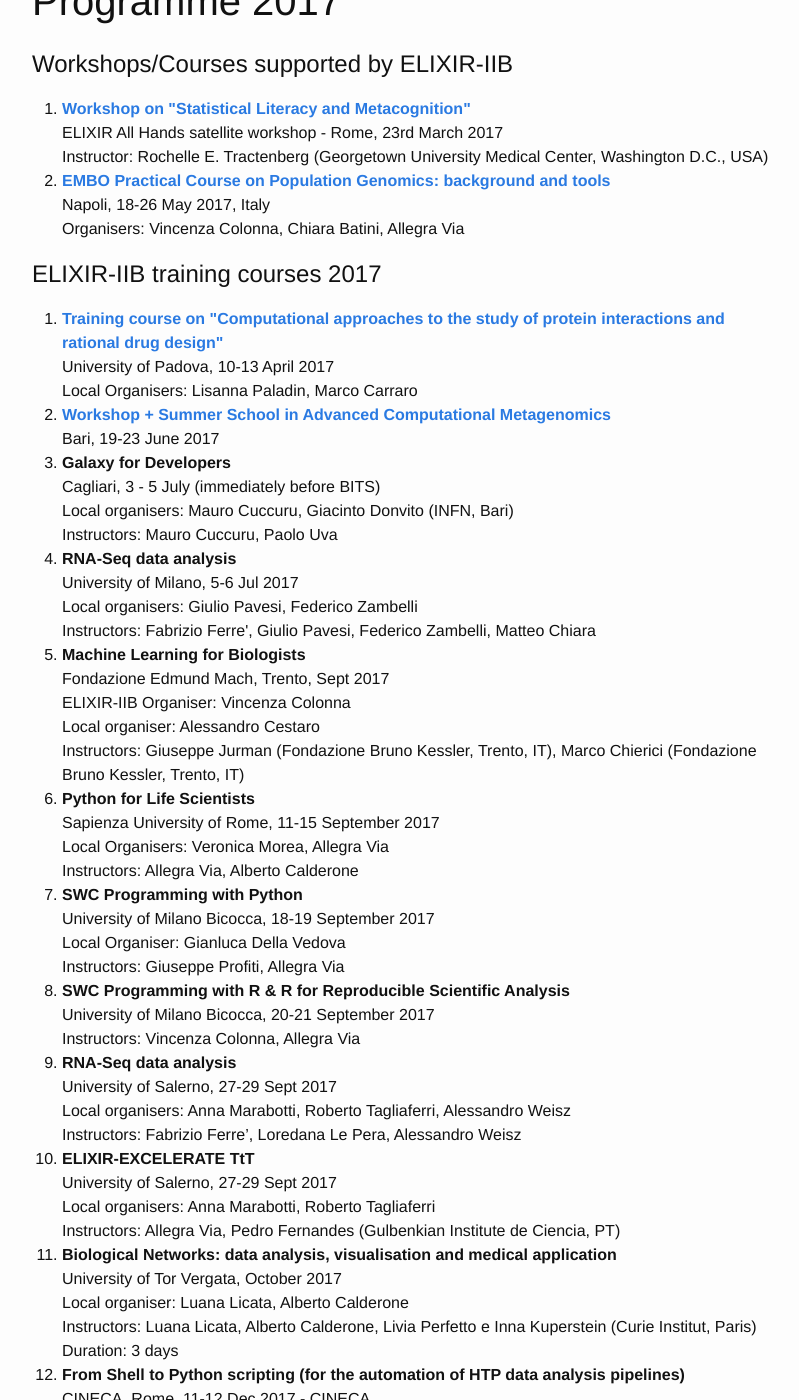
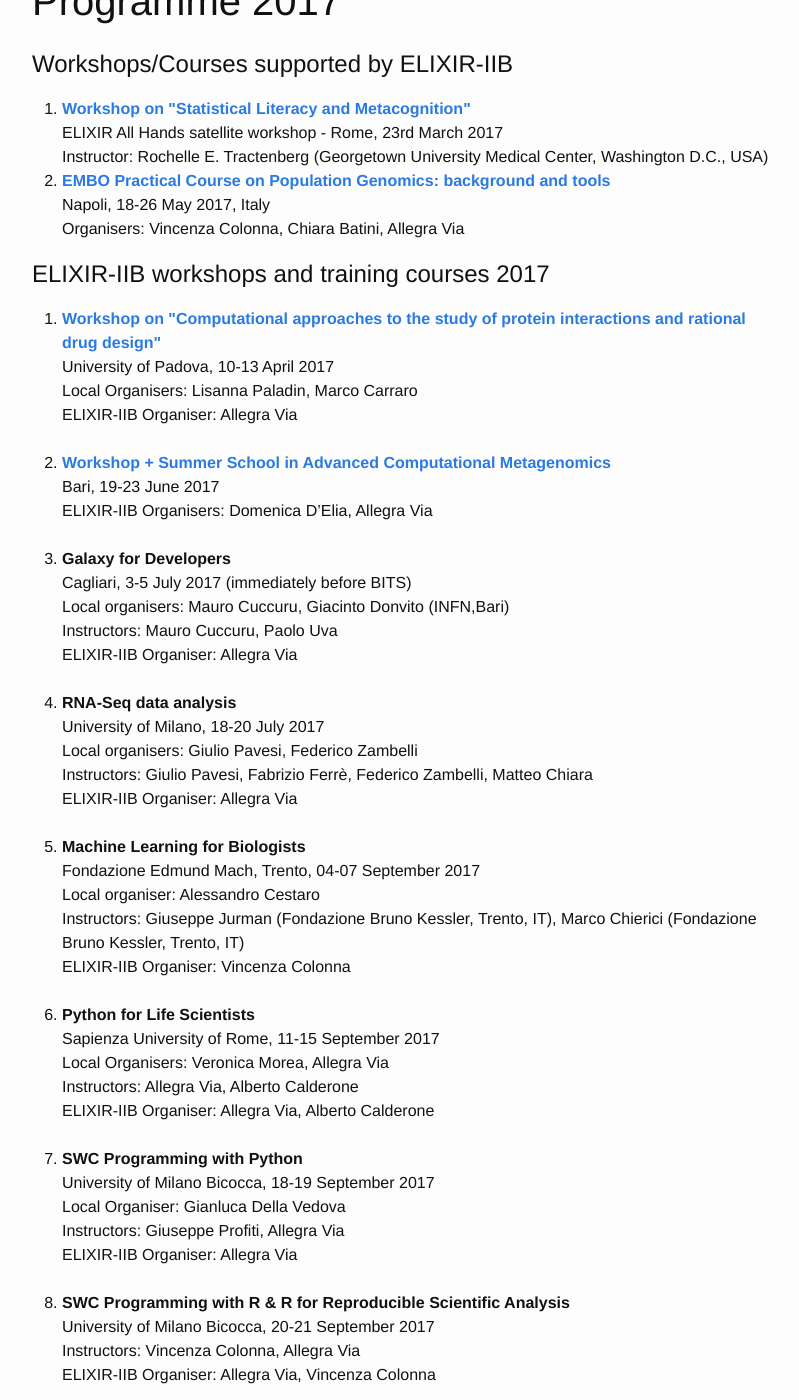
Before and after one commit to ELIXIR-IIB-training/website, a Jekyll site: the page built from programme2017/index.html, in a window 1280 px wide and 1400 px high, scrolled down 192 px. Shown: the whole window, without its empty margins (238-1037 px from the left). Built offline with Jekyll 4.4.1, drawn with Linux system fonts in a browser that asks for light colours; some of the changed text lies outside the part shown.

Commit message:
programme 2017 update

```diff
--- a/programme2017/index.html
+++ b/programme2017/index.html
@@ -11,74 +11,84 @@ layout: default
   <ol>
 	  <li><a href="https://elixir-iib-training.github.io/website/docs/workshop_on_statistical_literacy_and_metacognition.pdf"> <b>Workshop on "Statistical Literacy and Metacognition"</b></a><br>
             ELIXIR All Hands satellite workshop - Rome, 23rd March 2017<br>
-          Instructor: Rochelle E. Tractenberg (Georgetown University Medical Center, Washington D.C., USA)
+            Instructor: Rochelle E. Tractenberg (Georgetown University Medical Center, Washington D.C., USA)</li>
 
 	  <li> <a href="http://meetings.embo.org/event/17-population-genomics"><b>EMBO Practical Course on Population Genomics: background and tools</b></a><br>
             Napoli, 18-26 May 2017, Italy<br>
-          Organisers: Vincenza Colonna, Chiara Batini, Allegra Via<br>
+            Organisers: Vincenza Colonna, Chiara Batini, Allegra Via</li>
   </ol>
 
 
-   <h2>ELIXIR-IIB training courses 2017</h2>
+   <h2>ELIXIR-IIB workshops and training courses 2017</h2>
 
    <ol>
-      <li><a href="https://elixir-iib-training.github.io/website/2017/04/10/protein-interactions-padova.html"><b>Training course on "Computational approaches to the study of protein interactions and rational drug design"</b></a> <br>
+      <li><a href="https://elixir-iib-training.github.io/website/2017/04/10/protein-interactions-padova.html"><b>Workshop on "Computational approaches to the study of protein interactions and rational drug design"</b></a> <br>
 	University of Padova, 10-13 April 2017 <br>
 	Local Organisers: Lisanna Paladin, Marco Carraro <br>
-
+	ELIXIR-IIB Organiser: Allegra Via</li>
+      <br>
       <li><a href="https://elixir-iib-training.github.io/website/2017/06/19/metagenomics-workshop-and-school-bari.html"><b>Workshop + Summer School in Advanced Computational Metagenomics</b></a><br>
 	Bari, 19-23 June 2017 <br>
-
+	ELIXIR-IIB Organisers: Domenica D’Elia, Allegra Via</li>
+      <br>
       <li><b>Galaxy for Developers </b><br>
-	     Cagliari, 3 - 5 July (immediately before BITS) <br>
-             Local organisers: Mauro Cuccuru, Giacinto Donvito (INFN, Bari) <br>
-	     Instructors: Mauro Cuccuru, Paolo Uva
-
-      <li><b>RNA-Seq data analysis</b> <br>
-             University of Milano, 5-6 Jul 2017 <br>
+	Cagliari, 3-5 July 2017 (immediately before BITS) <br>
+        Local organisers: Mauro Cuccuru, Giacinto Donvito (INFN,Bari) <br>
+	Instructors: Mauro Cuccuru, Paolo Uva<br>
+	ELIXIR-IIB Organiser: Allegra Via</li>
+      <br>
+      <li><b>RNA-Seq data analysis</b><br>
+        University of Milano, 18-20 July 2017 <br>
         Local organisers: Giulio Pavesi, Federico Zambelli <br>
-             Instructors: Fabrizio Ferre', Giulio Pavesi, Federico Zambelli, Matteo Chiara <br>
-
+        Instructors: Giulio Pavesi, Fabrizio Ferrè, Federico Zambelli, Matteo Chiara <br>
+	ELIXIR-IIB Organiser: Allegra Via</li>
+      <br>
       <li><b>Machine Learning for Biologists</b> <br>
-	     Fondazione Edmund Mach, Trento, Sept 2017 <br>
-	     ELIXIR-IIB Organiser: Vincenza Colonna<br>
+	Fondazione Edmund Mach, Trento, 04-07 September 2017 <br>
 	Local organiser: Alessandro Cestaro<br>
 	Instructors: Giuseppe Jurman (Fondazione Bruno Kessler, Trento, IT), Marco Chierici (Fondazione Bruno Kessler, Trento, IT)<br>
+	ELIXIR-IIB Organiser: Vincenza Colonna</li>
+      <br>
       <li><b>Python for Life Scientists</b><br>
         Sapienza University of Rome, 11-15 September 2017<br>
 	Local Organisers: Veronica Morea, Allegra Via<br>
         Instructors: Allegra Via, Alberto Calderone<br>
-
+	ELIXIR-IIB Organiser: Allegra Via, Alberto Calderone</li>
+      <br>
       <li><b>SWC Programming with Python</b><br>
 	University of Milano Bicocca, 18-19 September 2017<br>
 	Local Organiser: Gianluca Della Vedova<br>
 	Instructors: Giuseppe Profiti, Allegra Via<br>
-
+	ELIXIR-IIB Organiser: Allegra Via</li>
+      <br>
       <li><b>SWC Programming with R & R for Reproducible Scientific Analysis</b> <br>
         University of Milano Bicocca, 20-21 September 2017<br>
 	Instructors: Vincenza Colonna, Allegra Via<br>
-
+	ELIXIR-IIB Organiser: Allegra Via, Vincenza Colonna</li>
+      <br>
       <li><b>RNA-Seq data analysis</b><br>
 	University of Salerno, 27-29 Sept 2017<br>
         Local organisers: Anna Marabotti, Roberto Tagliaferri, Alessandro Weisz<br>
-             Instructors: Fabrizio Ferre’, Loredana Le Pera, Alessandro Weisz<br>
-
+        Instructors: Fabrizio Ferre’, Loredana Le Pera, Giorgio Giurato<br>
+	ELIXIR-IIB Organiser: Anna Marabotti, Allegra Via</li>
+      <br>
       <li><b>ELIXIR-EXCELERATE TtT</b><br>
 	University of Salerno, 27-29 Sept 2017<br>
         Local organisers: Anna Marabotti, Roberto Tagliaferri<br>
         Instructors: Allegra Via, Pedro Fernandes (Gulbenkian Institute de Ciencia, PT)<br>
-
-      <li><b>Biological Networks: data analysis, visualisation and medical application</b><br>
+	ELIXIR-IIB Organiser: Anna Marabotti, Allegra Via</li>
+      <br>
+<!--      <li><b>Biological Networks: data analysis, visualisation and medical application</b><br>
 	University of Tor Vergata, October 2017 <br>
 	Local organiser: Luana Licata, Alberto Calderone<br>
 	Instructors: Luana Licata, Alberto Calderone, Livia Perfetto e Inna Kuperstein (Curie Institut, Paris)<br>
-             Duration: 3 days<br>
-
+        Duration: 3 days</li>
+-->
       <li><b>From Shell to Python scripting (for the automation of HTP data analysis pipelines)</b><br>
 	CINECA, Rome, 11-12 Dec 2017 - CINECA<br>
         Local organisers: Tiziana Castrignano’<br>
 	Instructors: Tiziana Castrignano’, Allegra Via<br>
-
+	ELIXIR-IIB Organiser: Allegra Via</li>
    </ol>
 
 
```
Lines whose indentation alone changed are shown as unchanged.
